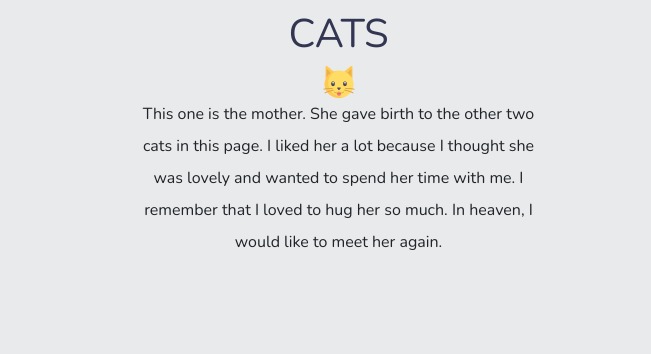
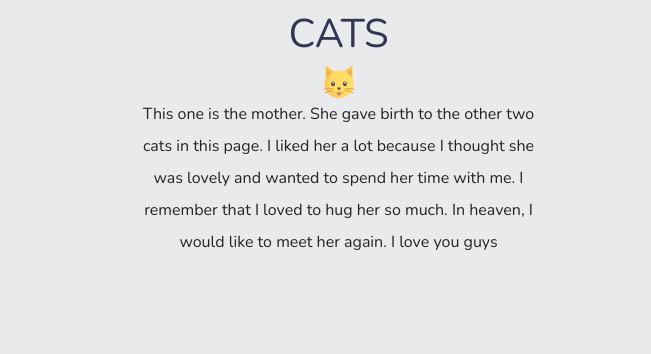
Before and after one commit to duykhanhtran1808/web-playground, a plain HTML site: page p2-bootstrap2/index.html in a window 1280 px wide. Shown: the part 806-1160 px from the top of the page, 629-1280 px from the left. Drawn offline with nearby package versions, Linux system fonts and the light colour scheme.

Commit message:
test git

```diff
--- a/p2-bootstrap2/index.html
+++ b/p2-bootstrap2/index.html
@@ -86,7 +86,7 @@
                     <div class="col-10 col-lg-8 bodyText">
                         <h2>ONE OF THE OLD CATS</h2>
                         <img src="./assets/caticon.png" style="height: 2rem;" alt="an icon, pal" class="d-none d-lg-inline">
-                        <p class="lead">This one is the mother. She gave birth to the other two cats in this page. I liked her a lot because I thought she was lovely and wanted to spend her time with me. I remember that I loved to hug her so much. In heaven, I would like to meet her again.</p>
+                        <p class="lead">This one is the mother. She gave birth to the other two cats in this page. I liked her a lot because I thought she was lovely and wanted to spend her time with me. I remember that I loved to hug her so much. In heaven, I would like to meet her again. I love you guys</p>
                     </div>
 
                 </div>
```
